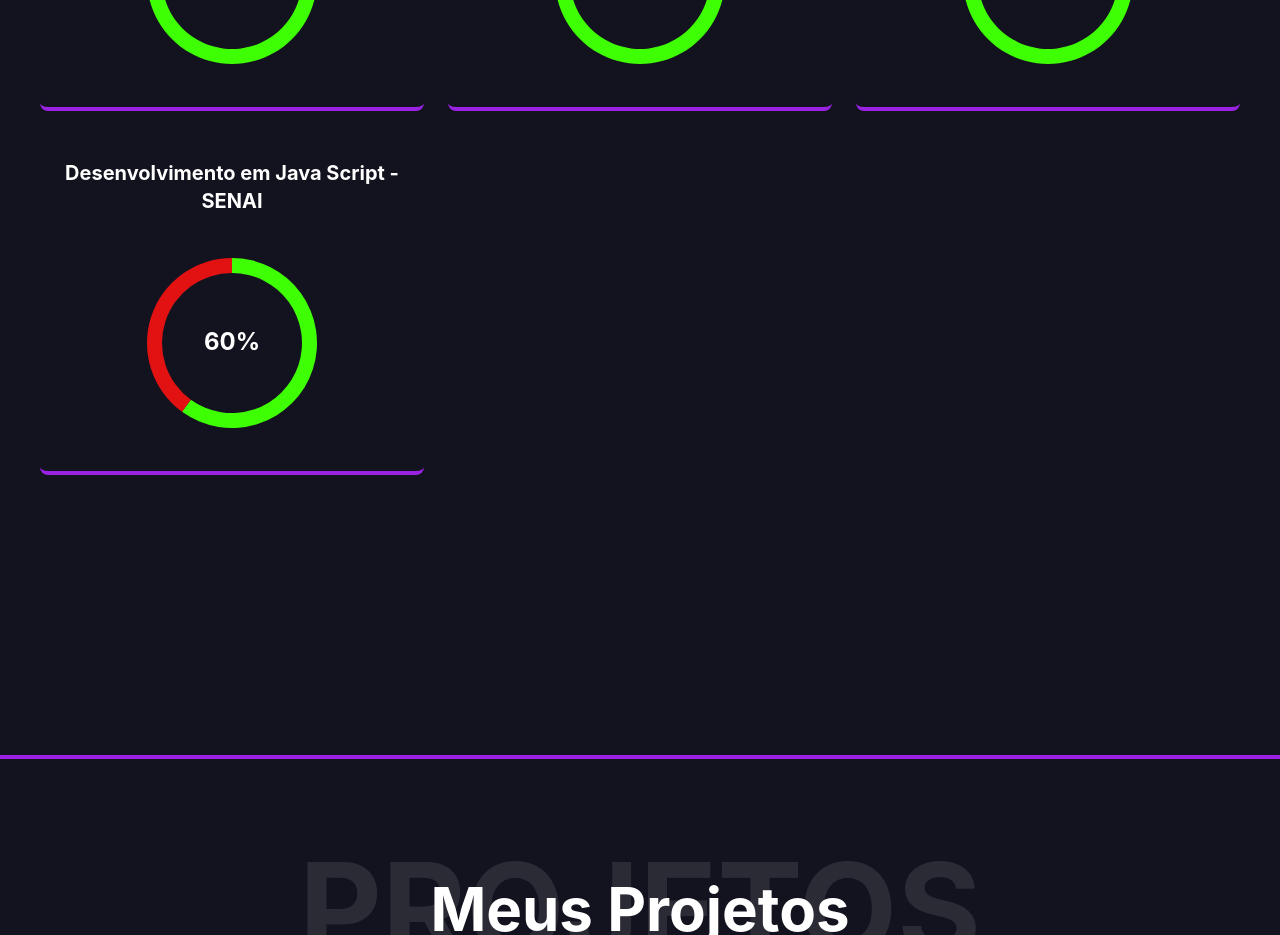
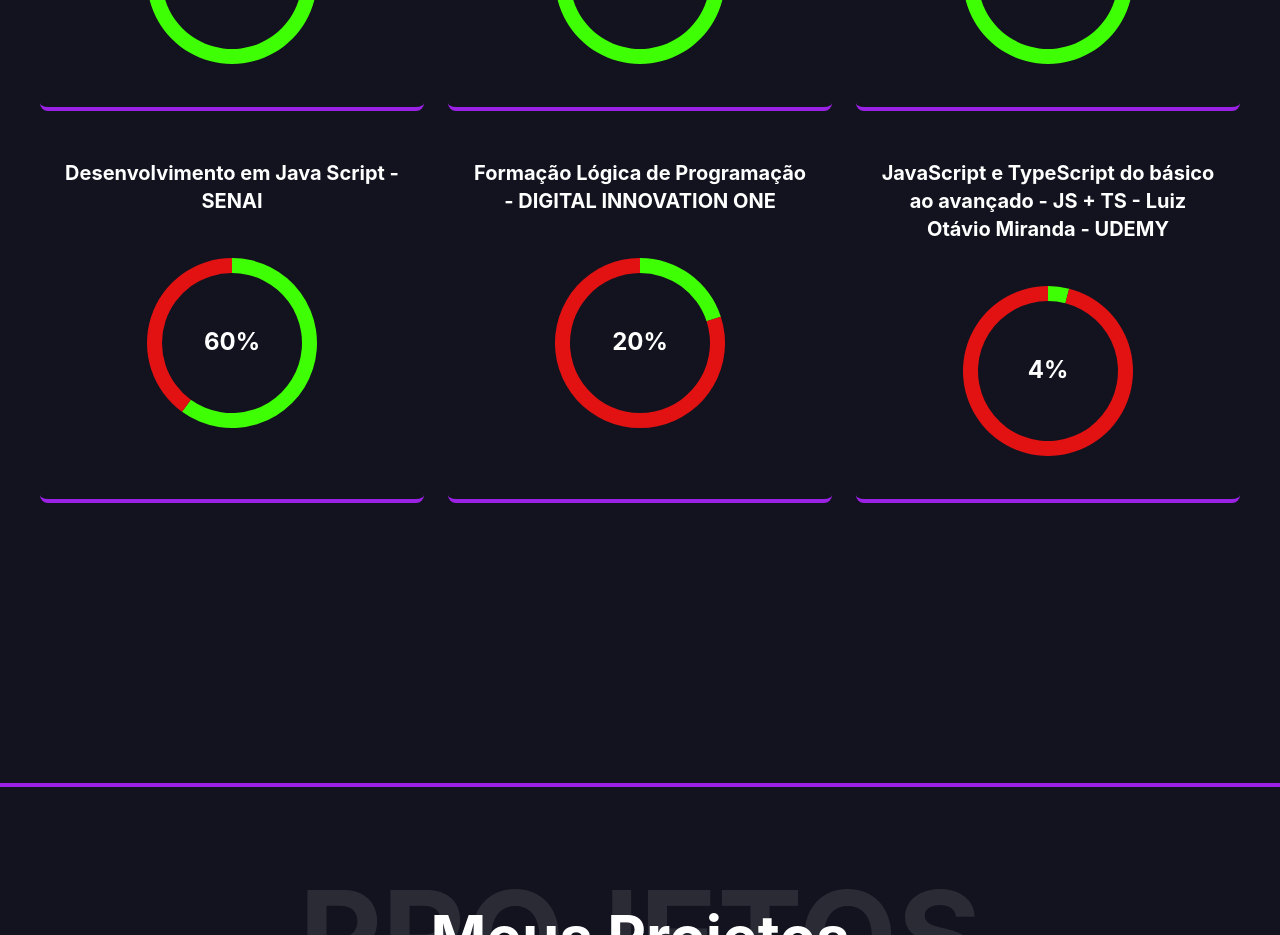
Before and after one commit to MatheusSouzaRodrigues235/Portifolio, a React (Vite) app: page / in a window 1280 px wide. Shown: the part 3380-4315 px from the top of the page. Built offline with nearby package versions, Linux system fonts and the light colour scheme.

Commit message:
:sparkles: feat: adiciona novos cursos à lista de cursos no cursosCompData

```diff
--- a/src/Data/cursosCompData.ts
+++ b/src/Data/cursosCompData.ts
@@ -30,5 +30,17 @@ const chartList: CourseChart[] = [
     id: 4,
     courseTitle: "Desenvolvimento em Java Script - SENAI",
     progresso: 60,
-  }
+  },
+
+  {
+    id: 5,
+    courseTitle: "Formação Lógica de Programação - DIGITAL INNOVATION ONE",
+    progresso: 20,
+  },
+  {
+    id: 6,
+    courseTitle: "JavaScript e TypeScript do básico ao avançado - JS + TS - Luiz Otávio Miranda - UDEMY",
+    progresso: 4,
+  },
+
 ];
```
